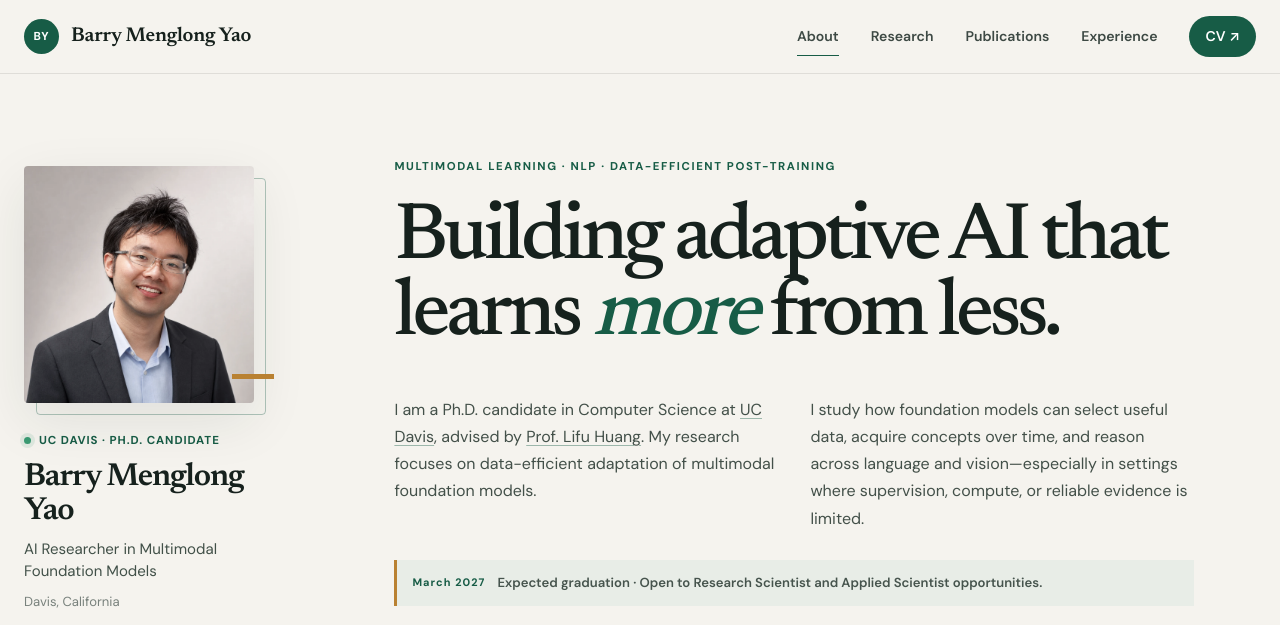
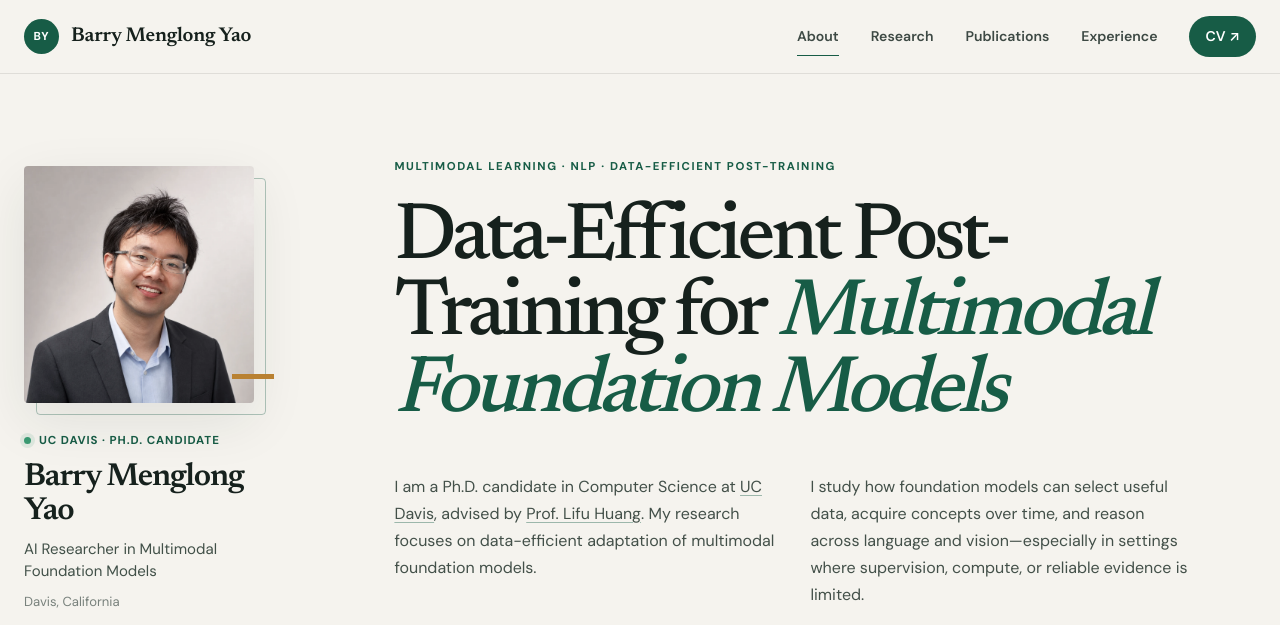
Before and after one commit to Barry-Menglong-Yao/Barry-Menglong-Yao.github.io, a plain HTML site: page index.html in a window 1280 px wide. Shown: the top 625 px of the page. Drawn offline with Linux system fonts and the light colour scheme.

Commit message:
refine research headline

```diff
--- a/index.html
+++ b/index.html
@@ -74,7 +74,7 @@
       <div class="content-column">
         <section class="hero-section reveal" id="about" aria-labelledby="about-heading">
           <p class="eyebrow">Multimodal learning · NLP · Data-efficient Post-training</p>
-          <h2 id="about-heading">Building adaptive AI that learns <em>more</em> from less.</h2>
+          <h2 id="about-heading">Data-Efficient Post-Training for <em>Multimodal Foundation Models</em></h2>
           <div class="hero-copy">
             <p>I am a Ph.D. candidate in Computer Science at <a href="https://www.ucdavis.edu/" target="_blank" rel="noopener">UC Davis</a>, advised by <a href="https://wilburone.github.io/" target="_blank" rel="noopener">Prof. Lifu Huang</a>. My research focuses on data-efficient adaptation of multimodal foundation models.</p>
             <p>I study how foundation models can select useful data, acquire concepts over time, and reason across language and vision—especially in settings where supervision, compute, or reliable evidence is limited.</p>
```
